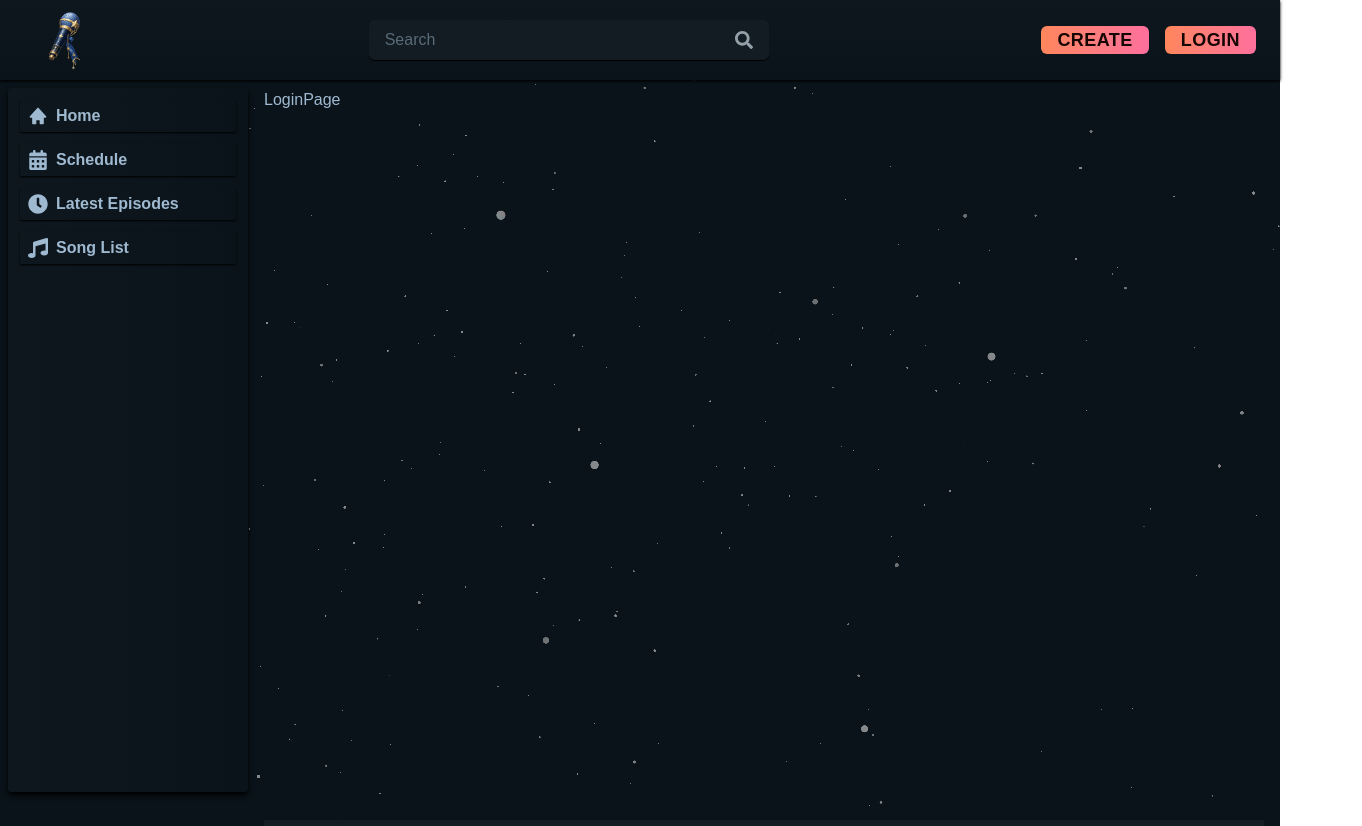
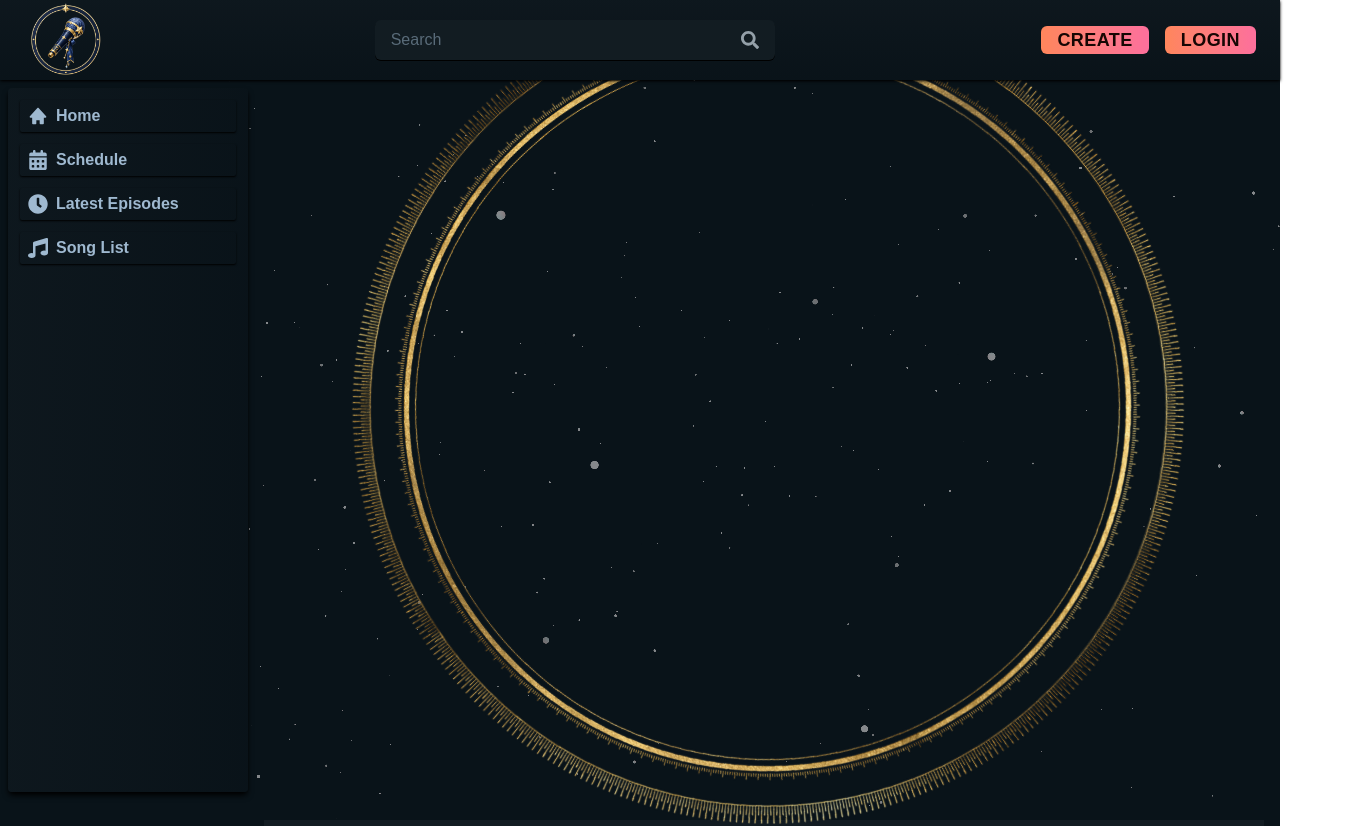
Before and after one commit to edem021/my-anime-list, a React (Vite) app in the folder frontend/: page /login in a window 1280 px wide. Shown: the top 826 px of the page, 1362 px wide, since content can reach past the window. Built offline with nearby package versions, Linux system fonts and the light colour scheme; no server answers.

Commit message:
trying animation with masks

```diff
--- a/frontend/src/components/Header.jsx
+++ b/frontend/src/components/Header.jsx
@@ -9,7 +9,7 @@ const Header = () => {
 
   return (
     <header className="header">
-      <div className="h-20 pt-2">
+      <div className="h-22 pt-1">
         <Link to="/">
           <img src={logo} alt="suisei-logo" className="h-full" />
         </Link>
--- a/frontend/src/index.css
+++ b/frontend/src/index.css
@@ -55,6 +55,42 @@ body {
 
 .error-msg {
   @apply text-lg text-error font-semibold italic;
+}
+
+.section-kv {
+  @apply relative grid min-h-[80vh] place-items-center p-6;
+}
+
+.kv {
+  @apply pointer-events-none absolute inset-0 grid place-items-center;
+}
+
+.kv img {
+  @apply select-none;
+  width: min(90vw, 850px);
+  aspect-ratio: 1174 / 1150;
+  object-fit: contain;
+}
+
+.kv__outer1,
+.kv__outer2 {
+  @apply absolute grid place-items-center;
+}
+
+.kv__outer1 {
+  mask: radial-gradient(transparent 65%, #000 0, #000 100%);
+}
+
+.kv__outer2 {
+  mask: radial-gradient(#000 0, #000 62%, transparent 68%, transparent 100%);
+}
+
+.kv__outer1 > div {
+  animation: 42s kvSpinClockwise linear infinite;
+}
+
+.kv__outer2 > div {
+  animation: 56s kvSpinCounter linear infinite;
 }
 
 /* Flush to viewport right: flat edge = screen edge; left side rounded (half-pill).
@@ -122,3 +158,29 @@ input:-webkit-autofill:active {
     box-shadow: 0 0 15px var(--glow-color);
   }
 }
+
+@keyframes kvSpinClockwise {
+  from {
+    transform: rotate(0deg);
+  }
+  to {
+    transform: rotate(360deg);
+  }
+}
+
+@keyframes kvSpinCounter {
+  from {
+    transform: rotate(360deg);
+  }
+  to {
+    transform: rotate(0deg);
+  }
+}
+
+@media (prefers-reduced-motion: reduce) {
+  .kv__outer1 > div,
+  .kv__outer2 > div,
+  .kv__outer3 > div {
+    animation: none;
+  }
+}
--- a/frontend/src/pages/LoginPage.jsx
+++ b/frontend/src/pages/LoginPage.jsx
@@ -1,9 +1,27 @@
-import React from 'react'
+import kvRing from "../assets/kv-xl.png";
 
 const LoginPage = () => {
   return (
-    <div>LoginPage</div>
-  )
-}
+    <section className="login-page">
+      <div className="section-kv">
+        <div className="kv">
+          <div className="kv__outer1">
+            <div>
+              <img src={kvRing} alt="Outer ring" width="1174" height="1150" />
+            </div>
+          </div>
 
-export default LoginPage
+          <div className="kv__outer2">
+            <div>
+              <img src={kvRing} alt="Inner ring" width="1174" height="1150" />
+            </div>
+          </div>
+
+        </div>
+
+      </div>
+    </section>
+  );
+};
+
+export default LoginPage;
```
Also changed, not shown: frontend/src/assets/kv-xl.png (added), frontend/src/assets/suisei-mic.png.
